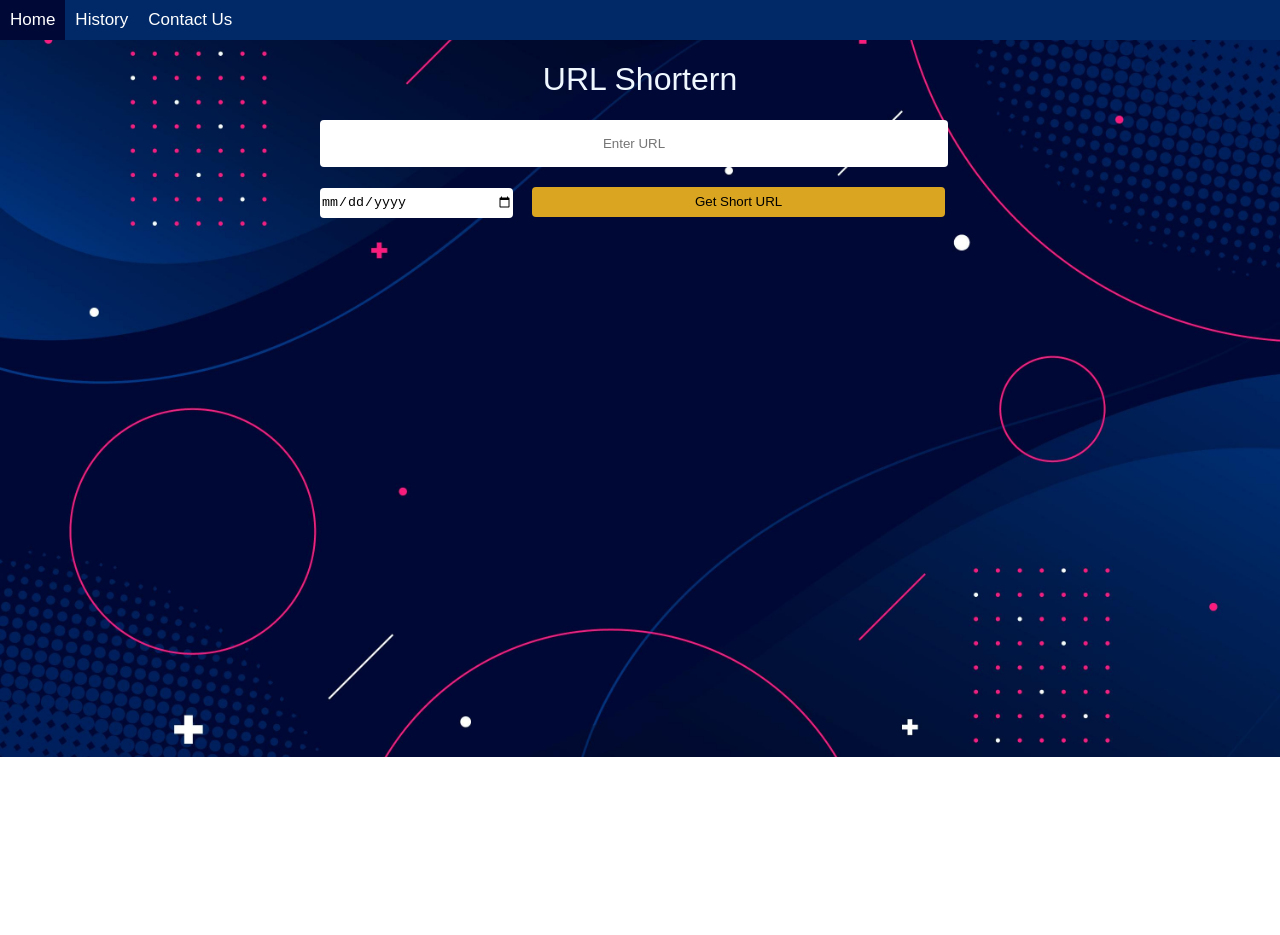
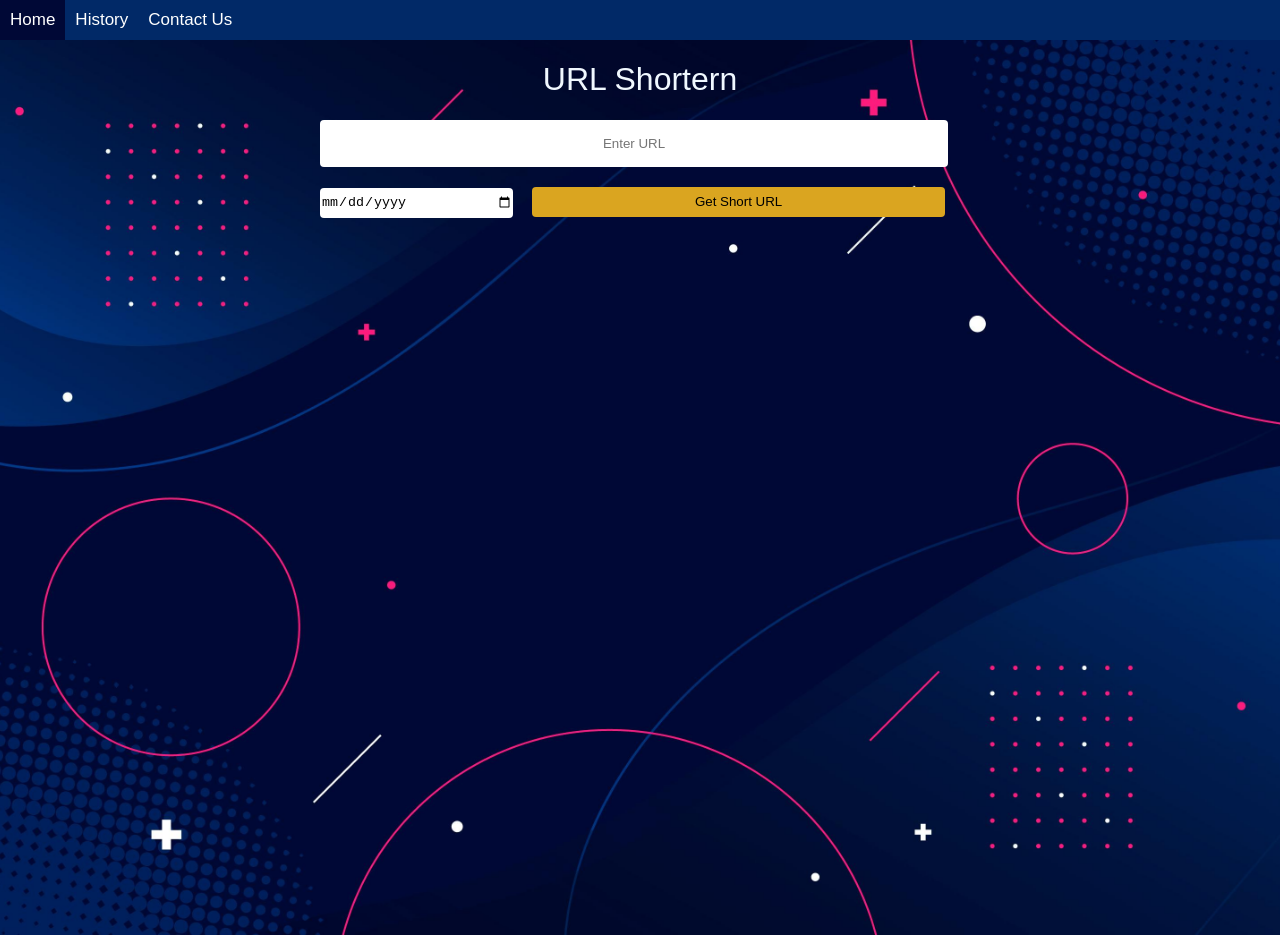
Before and after one commit to DawoodIsrar/midProject, a React (Create React App) app in the folder midproject/: page / in a window 1280 px wide. Before the commit the page ends 800 px from the top, so only its background shows below. Built offline with nearby package versions, Linux system fonts and the light colour scheme.

Commit message:
change the style of main page

```diff
--- a/midproject/src/App.css
+++ b/midproject/src/App.css
@@ -88,7 +88,7 @@ tr{
   background-repeat: no-repeat;
   background-size: cover;
   background-position: center;
-  height: 717px;
+  height: 895px;
   display: flow-root;
 
 }
```
